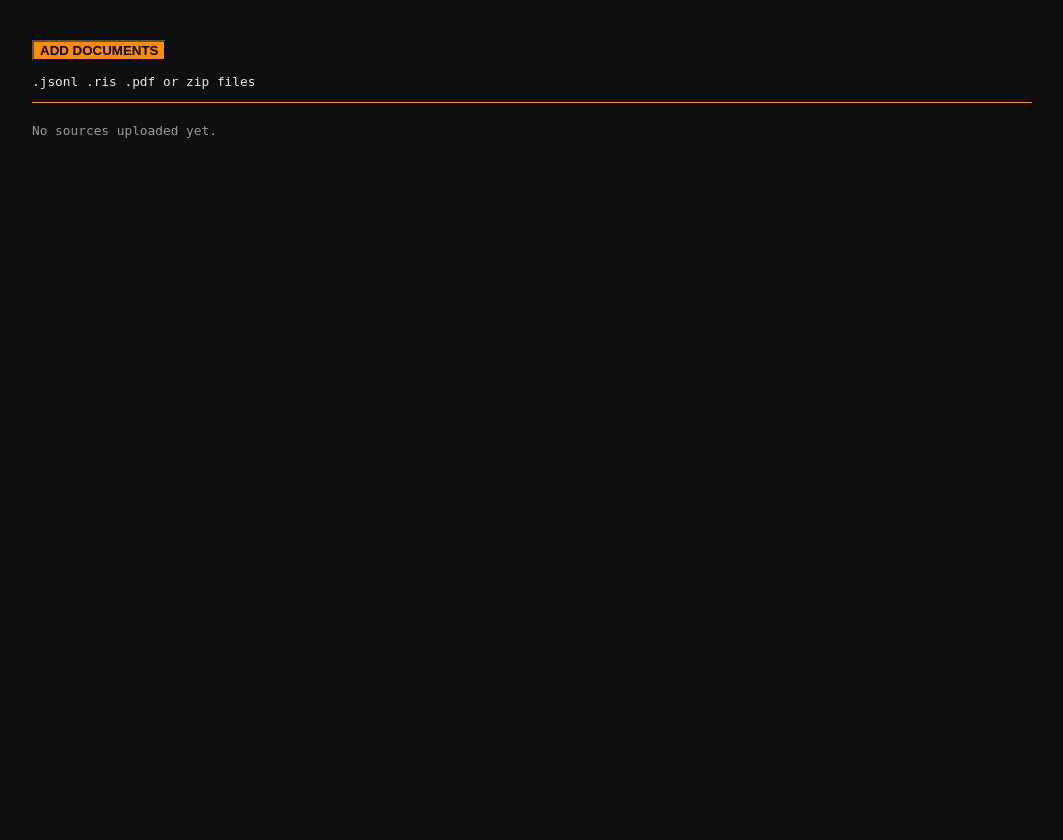
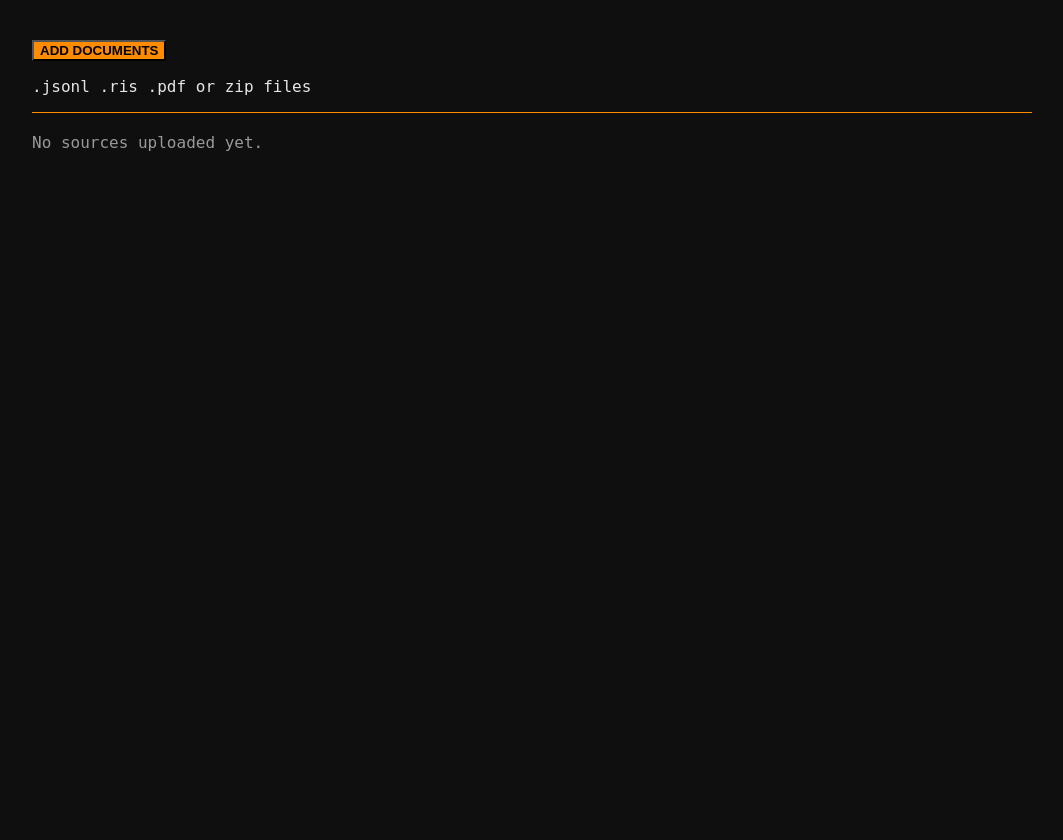
Before and after one commit to insilica/srvc-neo4j, a Flask app: template upload/src/templates/upload.html in a window 1280 px wide. Shown: the whole page, without its empty margins (8-1071 px from the left). Run offline with Flask 2, Linux system fonts and the light colour scheme; the template is opened without the code that fills it, so the values that code supplies are empty; parts of the project's set-up code (start-up, migrations or seed data) failed here and were passed over.

Commit message:
update upload font size

```diff
--- a/upload/src/templates/upload.html
+++ b/upload/src/templates/upload.html
@@ -6,7 +6,7 @@
             background-color: #0F0F0F;
             color: #e6e6e6;
             font-family: 'Ubuntu Mono', monospace;
-            font-size: 1vw;
+            font-size: 1rem;
             margin: 0;
             padding: 20px;
             height: 100vh;
```
